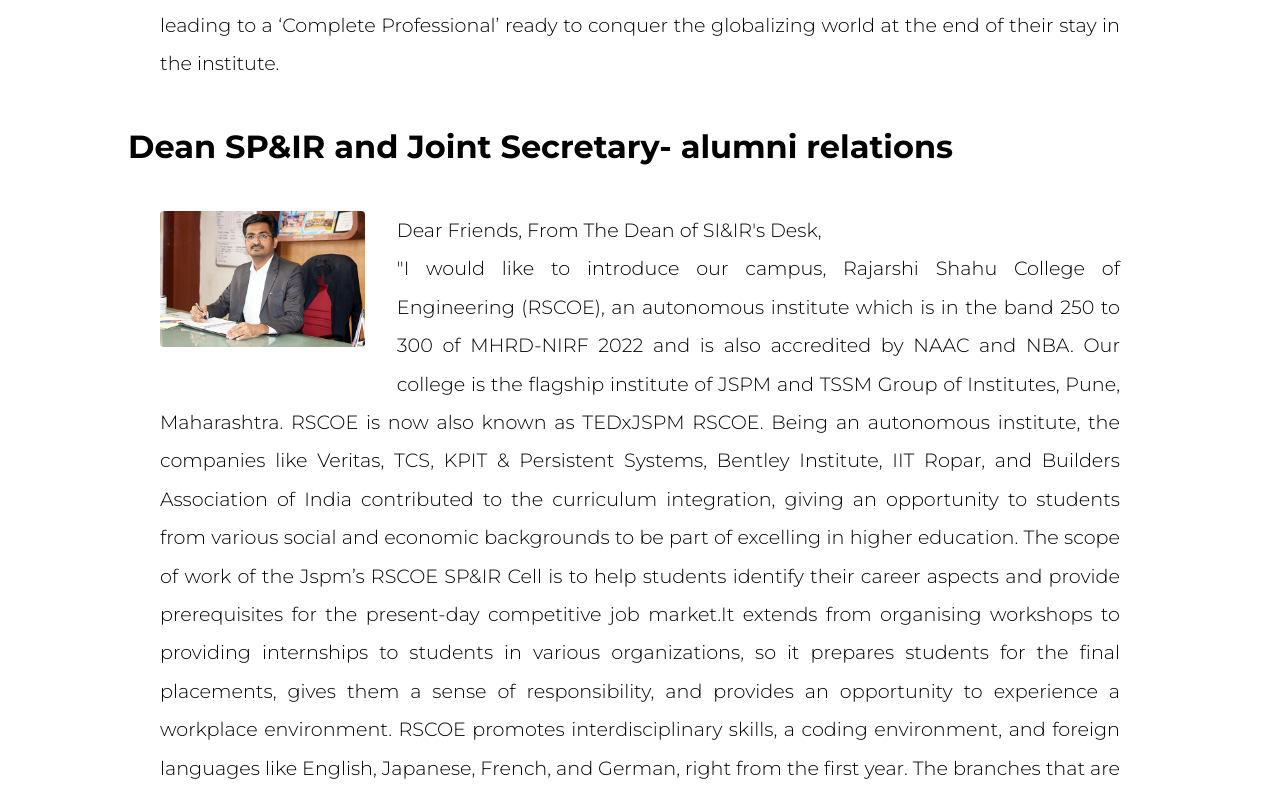
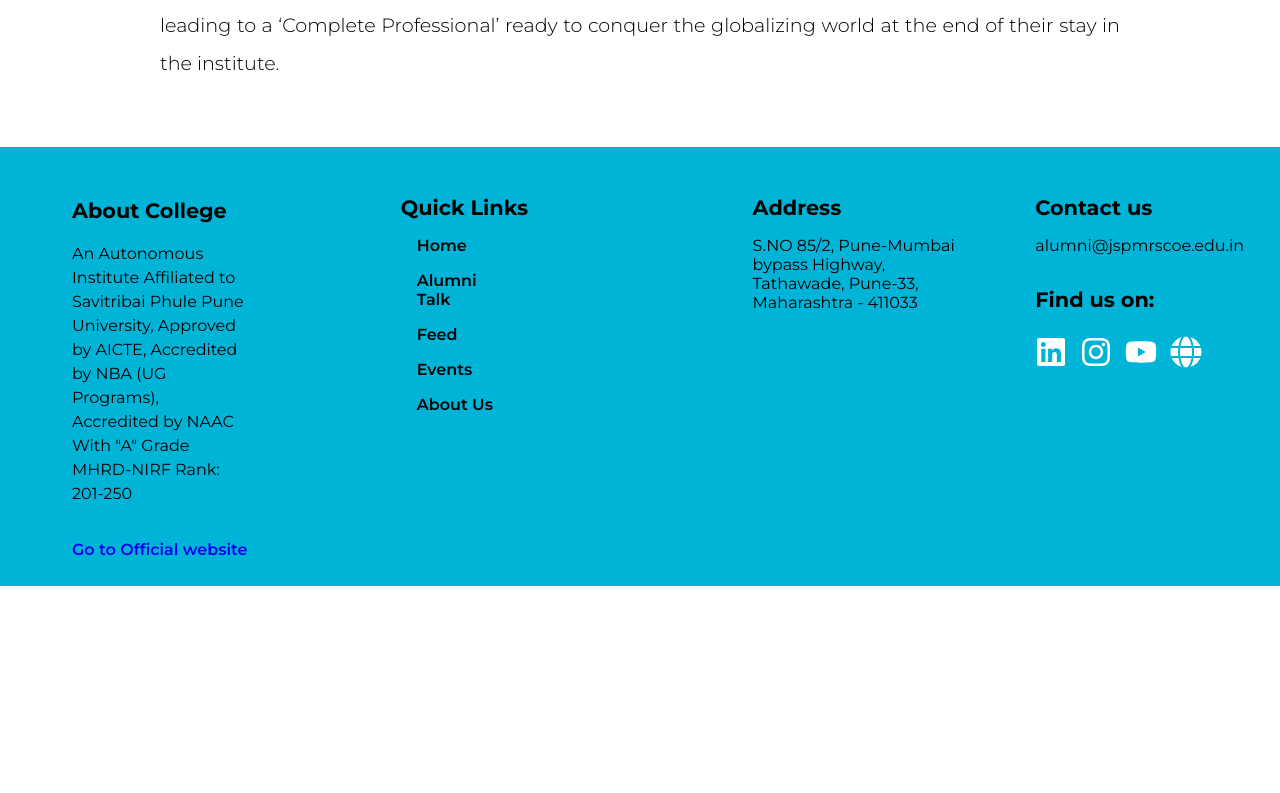
Before and after one commit to RSCOE-Alumni/AlumniPortal, a React (Create React App) app in the folder frontend/: page / in a window 1280 px wide. Shown: the part 3567-4360 px from the top of the page. After the commit the page ends 4153 px from the top, so only its background shows below. Built offline with nearby package versions, Linux system fonts and the light colour scheme; no server answers; a web font is replaced by a local one.

Commit message:
Home page testimonial error change

```diff
--- a/frontend/src/components/Home/Testinomial/Testinomial.jsx
+++ b/frontend/src/components/Home/Testinomial/Testinomial.jsx
@@ -63,7 +63,7 @@ const Testinomial = () => {
           </p>
         </div>
 
-        <h1>Dean SP&IR and Joint Secretary- alumni relations</h1>
+        {/* <h1>Dean SP&IR and Joint Secretary- alumni relations</h1>
         <div className="message">
           <img
             // src="https://png.pngtree.com/png-vector/20190710/ourmid/pngtree-user-vector-avatar-png-image_1541962.jpg"
@@ -105,7 +105,7 @@ const Testinomial = () => {
             talent of our students and induct them into their esteemed
             organizations."
           </p>
-        </div>
+        </div> */}
       </div>
     </>
   );
```
